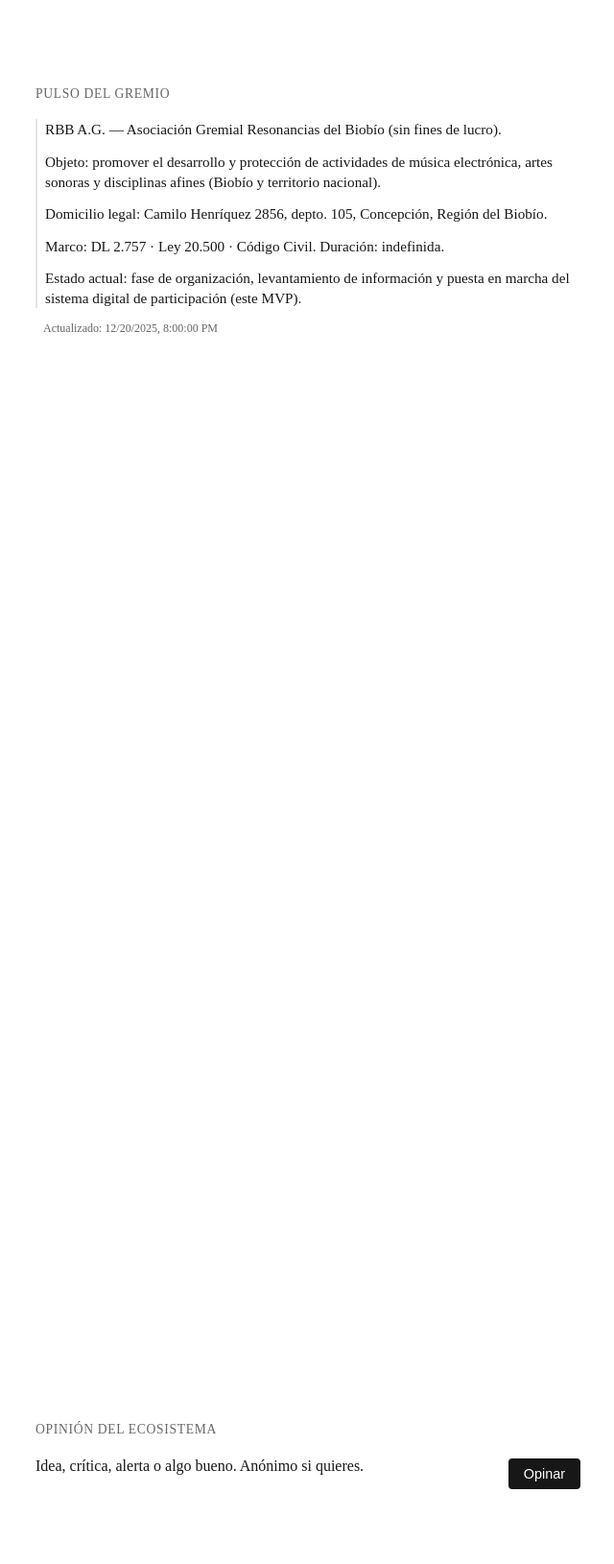
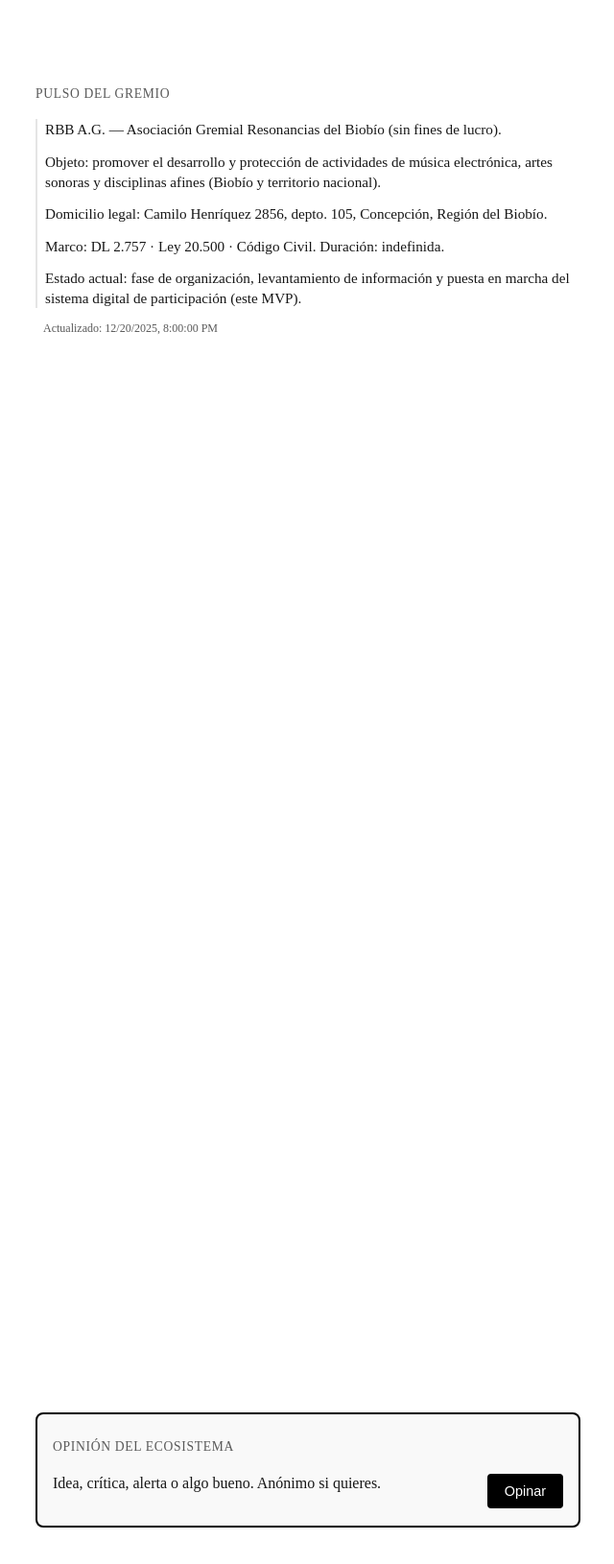
Before and after one commit to sergiodelgado/mvp-qa-ag-rbb, a Next.js app: page / in a window 1280 px wide. Shown: the top 1630 px of the page at 96% size, without its empty margins (319-959 px from the left). Built offline with nearby package versions, Linux system fonts and the light colour scheme.

Commit message:
feat: Add home page with embedded opinion window and scroll effects, and fix RLS performance. (#51)

```diff
--- a/app/globals.css
+++ b/app/globals.css
@@ -3,7 +3,7 @@
   --text-color: #171717;
   --panel-bg: #f9f9f9;
   --border-color: #e5e5e5;
-  --subtle-text: #666;
+  --subtle-text: #595959; /* WCAG AA: 4.52:1 with #fff */
   --accent-color: #000;
   --success: #1fa15c;
   --warning: #f5a623;
@@ -18,7 +18,7 @@
     --text-color: #ededed;
     --panel-bg: #161616;
     --border-color: #333;
-    --subtle-text: #a1a1a1;
+    --subtle-text: #b3b3b3; /* WCAG AA: 4.54:1 with #0a0a0a */
     --accent-color: #fff;
     --success: #27c473;
     --warning: #f7b955;
@@ -78,3 +78,12 @@ details > summary {
 details > summary::-webkit-details-marker {
   display: none;
 }
+
+/* Focus-visible for keyboard navigation (WCAG) */
+button:focus-visible,
+summary:focus-visible,
+textarea:focus-visible,
+a:focus-visible {
+  outline: 2px solid var(--accent-color);
+  outline-offset: 2px;
+}
--- a/app/page.module.css
+++ b/app/page.module.css
@@ -101,6 +101,15 @@
   margin-bottom: 0;
 }
 
+/* Primary Block (for Opinion Window - visual hierarchy) */
+.blockPrimary {
+  padding: 1rem;
+  border: 2px solid var(--accent-color);
+  border-radius: 0.5rem;
+  background: var(--panel-bg);
+  margin-bottom: 1.5rem;
+}
+
 .summary {
   display: flex;
   align-items: center;
@@ -157,14 +166,27 @@
 
 .btnPrimary {
   display: inline-block;
-  background: var(--text-color);
+  background: var(--accent-color);
   color: var(--bg-color);
   padding: 0.5rem 1rem;
   border-radius: 4px;
   font-size: 0.9rem;
   font-weight: 500;
-  border: none;
+  border: 2px solid var(--accent-color);
   cursor: pointer;
+  transition: background-color 0.15s ease, border-color 0.15s ease;
+}
+.btnPrimary:hover {
+  background: var(--text-color);
+  border-color: var(--text-color);
+}
+.btnPrimary:active {
+  filter: brightness(0.9);
+}
+@media (prefers-reduced-motion: reduce) {
+  .btnPrimary {
+    transition: none;
+  }
 }
 
 /* 3. Indicadores Clave */
@@ -199,6 +221,28 @@
 }
 .kpiFlat {
   color: var(--subtle-text);
+}
+
+/* Badge for "En preparación" status */
+.badge {
+  display: inline-block;
+  padding: 0.15rem 0.5rem;
+  border-radius: 0.25rem;
+  background: var(--border-color);
+  color: var(--subtle-text);
+  font-size: 0.8rem;
+  font-weight: 500;
+  text-transform: uppercase;
+  letter-spacing: 0.03em;
+}
+
+/* Empty state for lists */
+.emptyState {
+  padding: 1rem;
+  color: var(--subtle-text);
+  font-size: 0.9rem;
+  text-align: center;
+  font-style: italic;
 }
 
 .footer {
--- a/app/page.tsx
+++ b/app/page.tsx
@@ -49,13 +49,17 @@ export default async function HomePage() {
         <div className={styles.panel}>
           <details open className={styles.block}>
             <summary className={styles.summary}>Pulso del gremio</summary>
+            {feed.pulse?.length > 0 ? (
               <ul className={styles.list}>
-              {feed.pulse?.map((item, i) => (
+                {feed.pulse.map((item, i) => (
                   <li key={i} className={styles.listItem}>
                     {item.text}
                   </li>
                 ))}
               </ul>
+            ) : (
+              <p className={styles.emptyState}>Contenido próximamente.</p>
+            )}
             <div className={styles.meta}>Actualizado: {formatDateTime(feed.generated_at)}</div>
           </details>
         </div>
@@ -64,7 +68,7 @@ export default async function HomePage() {
       {/* Scene 2: Ventana de opinión */}
       <section className={styles.scene}>
         <div className={styles.panel}>
-          <details open className={styles.block}>
+          <details open className={styles.blockPrimary}>
             <summary className={styles.summary}>{feed.opinion?.title ?? 'Ventana de Opinión'}</summary>
             <OpinionWindowEmbedded />
           </details>
@@ -76,15 +80,28 @@ export default async function HomePage() {
         <div className={styles.panel}>
           <details open className={styles.block}>
             <summary className={styles.summary}>Indicadores clave</summary>
+            {feed.kpis?.length > 0 ? (
               <ul className={styles.kpiList}>
-              {feed.kpis?.map((k, i) => (
+                {feed.kpis.map((k, i) => {
+                  const isBadge = /^En\s/i.test(k.value)
+                  return (
                     <li key={i} className={styles.kpiItem}>
                       <span className={styles.kpiName}>{k.name}</span>
-                  <span className={styles.kpiValue}>{k.value}</span>
+                      <span className={styles.kpiValue}>
+                        {isBadge ? (
+                          <span className={styles.badge}>{k.value}</span>
+                        ) : (
+                          k.value
+                        )}
+                      </span>
                       <span className={trendClass(k.trend)}>{k.note ?? ''}</span>
                     </li>
-              ))}
+                  )
+                })}
               </ul>
+            ) : (
+              <p className={styles.emptyState}>Contenido próximamente.</p>
+            )}
           </details>
         </div>
       </section>
```
Lines whose indentation alone changed are shown as unchanged.
